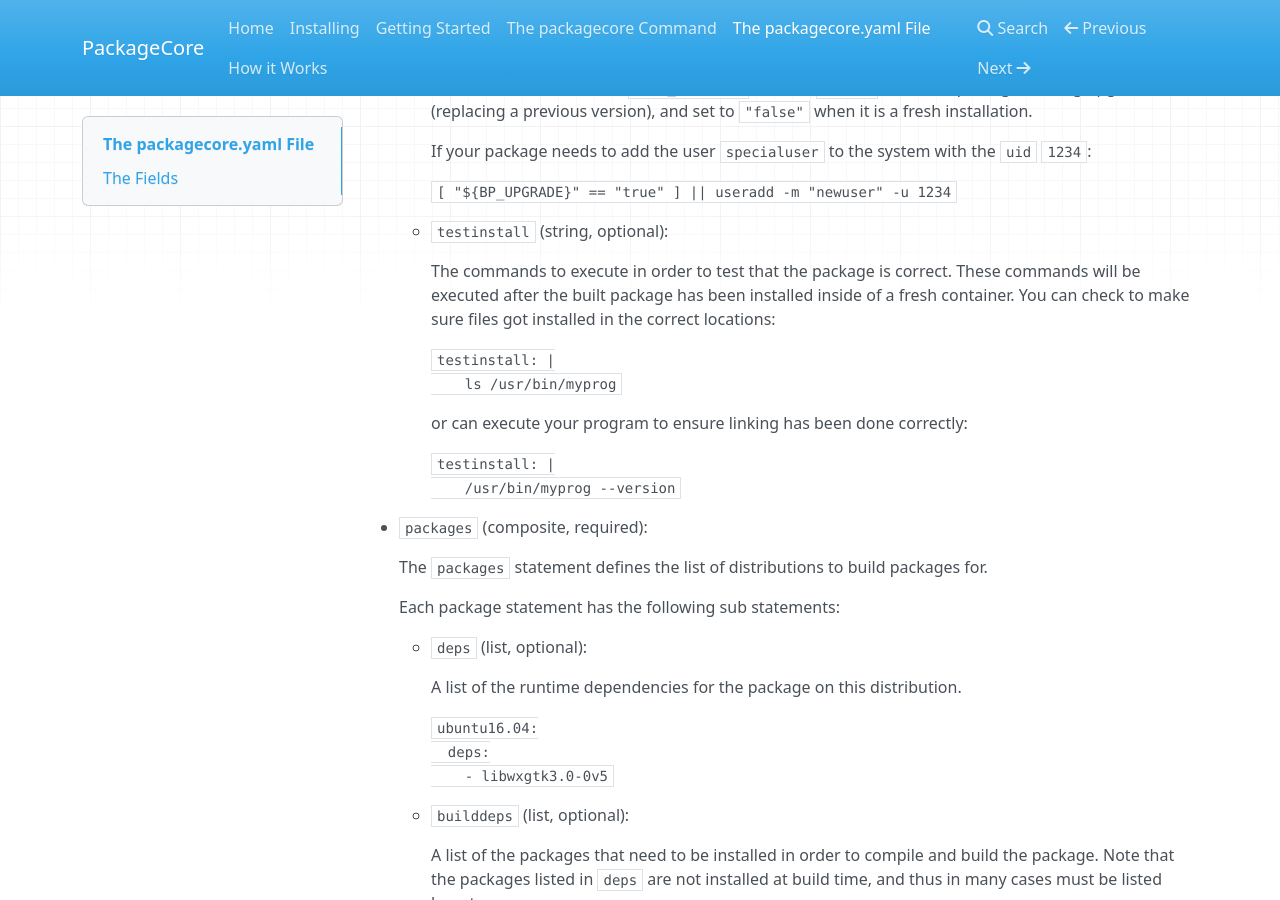
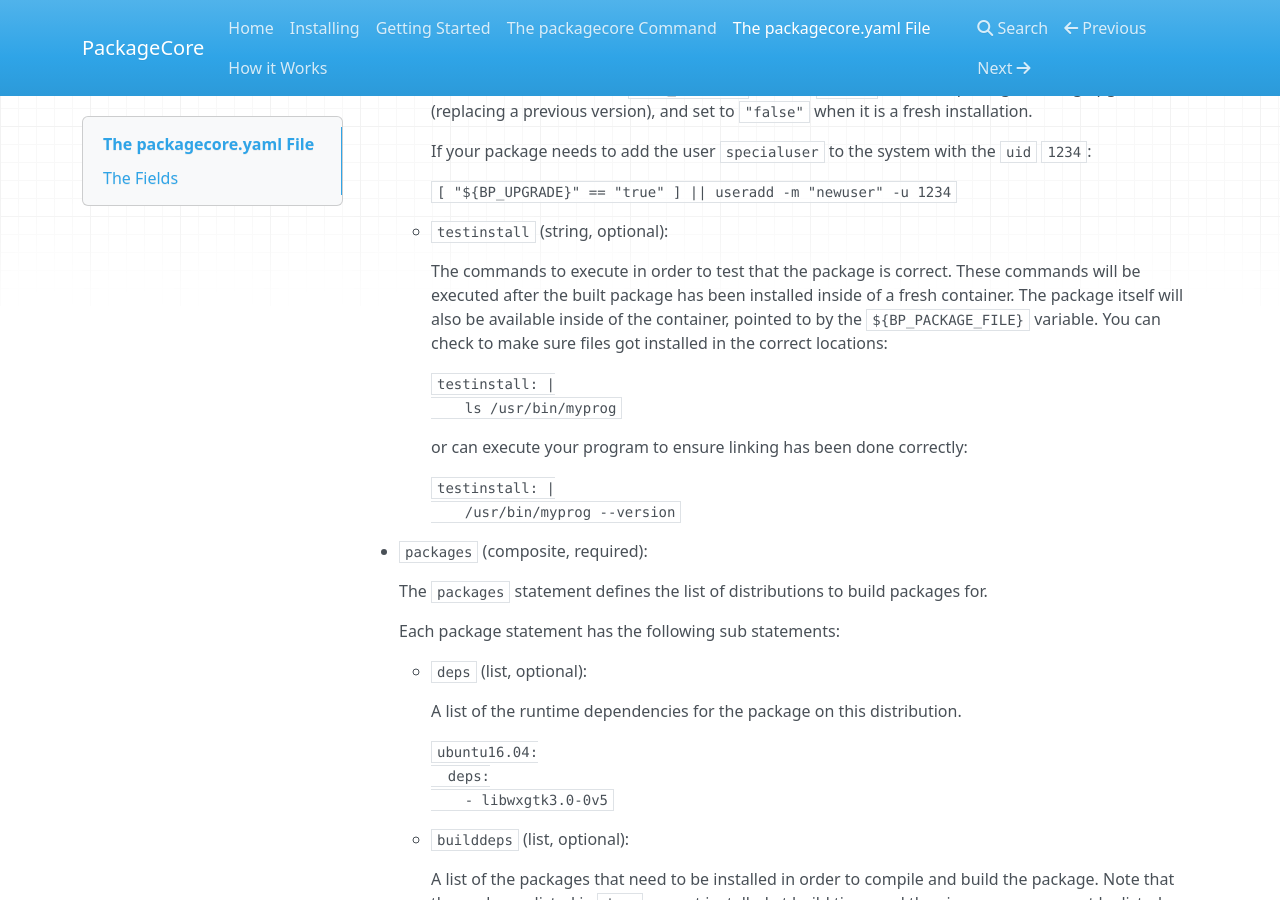
Before and after one commit to SkypLabs/packagecore, an MkDocs documentation site: the page built from doc/04_yaml.md, in a window 1280 px wide and 900 px high, scrolled down 1426 px. Built offline with MkDocs 1.6.1, drawn with Linux system fonts in a browser that asks for light colours; nearby versions of some CDN libraries; old or Windows-style settings are respelled for this version of MkDocs.

Commit message:
update readme

````diff
--- a/doc/04_yaml.md
+++ b/doc/04_yaml.md
@@ -98,7 +98,9 @@ The Fields
 
         The commands to execute in order to test that the package is correct.
         These commands will be executed after the built package has been
-        installed inside of a fresh container. You can check to make sure files
+        installed inside of a fresh container. The package itself will also be
+        available inside of the container, pointed to by the
+        `${BP_PACKAGE_FILE}` variable. You can check to make sure files
         got installed in the correct locations:
 
         ```
````
